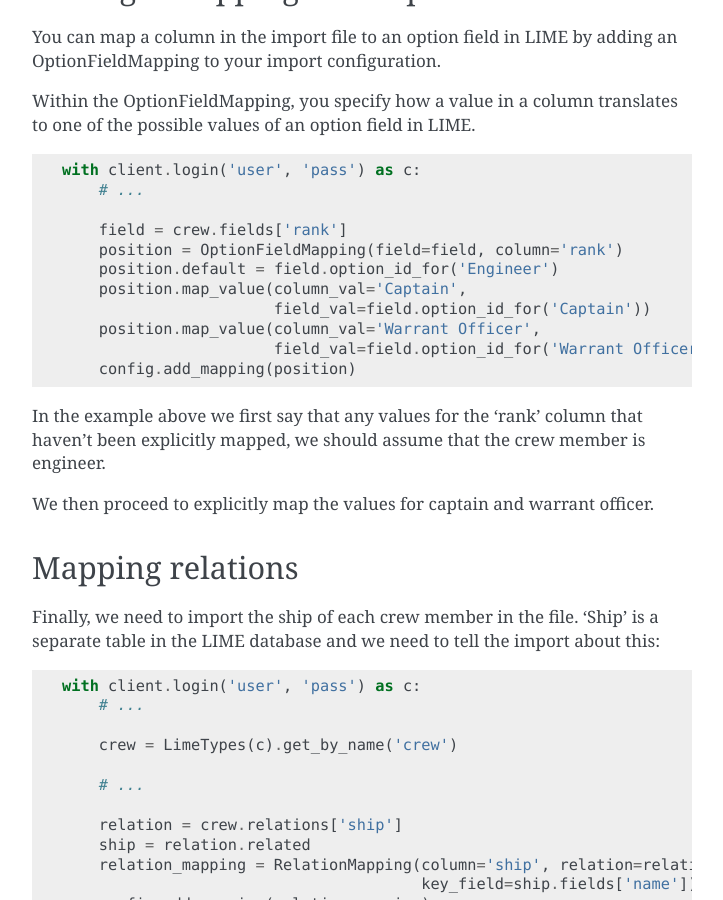
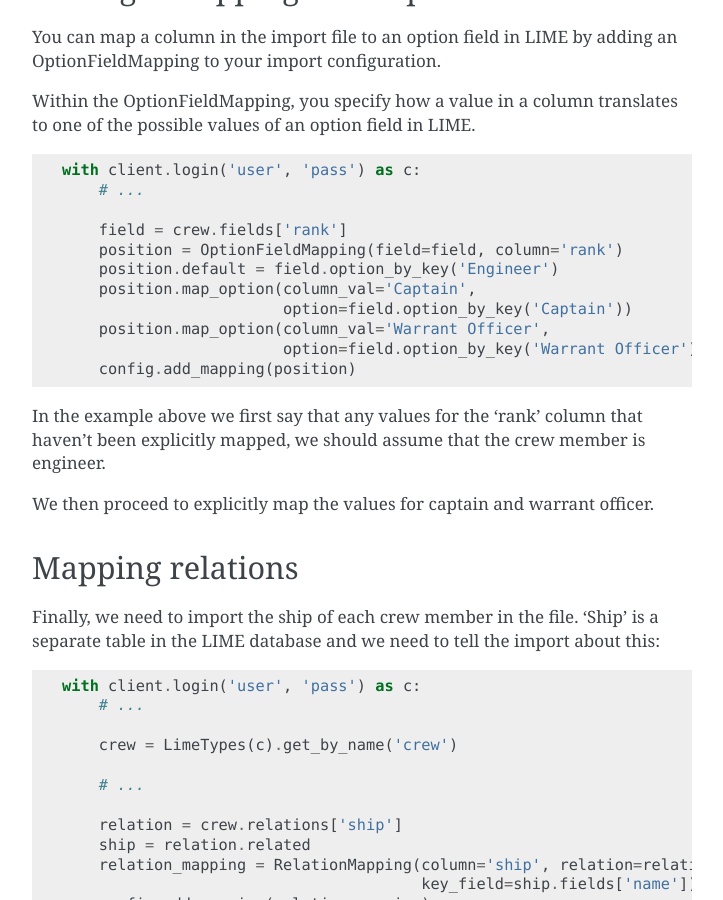
Before and after one commit to Lundalogik/limeclient, a Sphinx documentation site: the page built from docs/source/importing.rst, in a window 1280 px wide and 900 px high, scrolled down 3879 px. Shown: the whole window, without its empty margins (388-1111 px from the left). Built offline with Sphinx 7.4.7, drawn with Linux system fonts in a browser that asks for light colours.

Commit message:
[doc]: Updated paragraph on mapping option fields

```diff
--- a/docs/source/importing.rst
+++ b/docs/source/importing.rst
@@ -196,11 +196,11 @@ to one of the possible values of an option field in LIME.
 
         field = crew.fields['rank']
         position = OptionFieldMapping(field=field, column='rank')
-        position.default = field.option_id_for('Engineer')
-        position.map_value(column_val='Captain',
-                           field_val=field.option_id_for('Captain'))
-        position.map_value(column_val='Warrant Officer',
-                           field_val=field.option_id_for('Warrant Officer'))
+        position.default = field.option_by_key('Engineer')
+        position.map_option(column_val='Captain',
+                            option=field.option_by_key('Captain'))
+        position.map_option(column_val='Warrant Officer',
+                            option=field.option_by_key('Warrant Officer'))
         config.add_mapping(position)
 
 In the example above we first say that any values for the 'rank' column that
```
